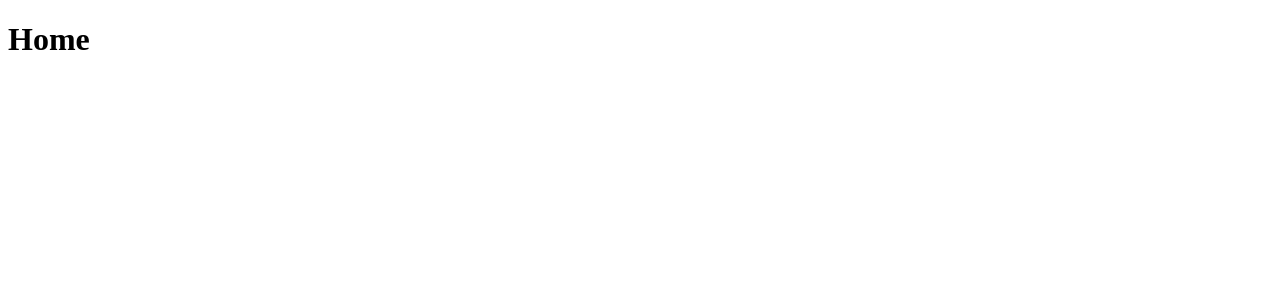
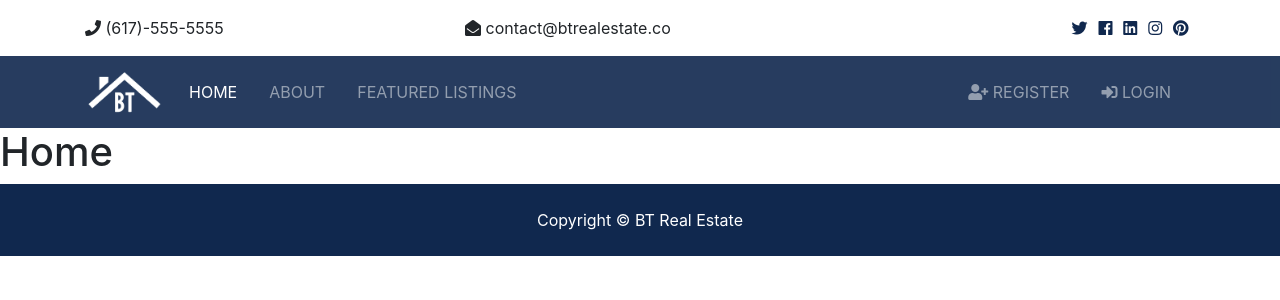
Before and after one commit to chranveer/housing_project_env, a Django app: page / in a window 1280 px wide. Before the commit the part shown is almost empty. Shown: the top 300 px of the page. Run offline with Django 3.2, Linux system fonts and the light colour scheme; some libraries are stand-ins or nearby versions.

Commit message:
Boot strap layout & markup

```diff
--- a/pages/templates/base.html
+++ b/pages/templates/base.html
@@ -1,3 +1,4 @@
+{% load static %}
 <!DOCTYPE html>
 <html lang="en">
 
@@ -5,14 +6,35 @@
     <meta charset="UTF-8">
     <meta name="viewport" content="width=device-width, initial-scale=1.0">
     <meta http-equiv="X-UA-Compatible" content="ie=edge">
+    <!-- Font Awesome -->
+    <link rel="stylesheet" href="{% static '/css/all.css' %}">
+    <!-- Bootstrap -->
+    <link rel="stylesheet" href="{% static '/css/bootstrap.css' %}">
+    <!-- Custom -->
+    <link rel="stylesheet" href="{% static '/css/style.css' %}">
+    <!--Lightbox-->
+    <link rel="stylesheet" href="{% static '/css/style.css' %}">
+
+
     <title>BT Real Estate</title>
 </head>
 
 <body>
-    {% block content %}
-    {% endblock  %}
+<!--Top Bar-->
+{% include 'partials/_topbar.html' %}
+<!--Nav Bar-->
+{% include 'partials/_navbar.html' %}
+<!--Main Conten-->
+{% block content %} {% endblock  %}
+<!-- Footer-->
+<!--Top Bar-->
+{% include 'partials/_footer.html' %}
 
 
+    <script src="{% static 'js/jquery-3.3.1.min.js' %}"></script>
+    <script src="% static 'js/bootstrap.bundle.min.js' %} "></script>
+    <script src="% static 'js/lightbox.min.js' %} "></script>
+    <script src="% static 'js/main.js' %} "></script>
 
 </body>
 
--- /dev/null
+++ b/pages/templates/partials/_footer.html
@@ -0,0 +1,5 @@
+<!-- Footer -->
+  <footer id="main-footer" class="py-4 bg-primary text-white text-center">
+    Copyright &copy;
+    <span class="year"></span> BT Real Estate
+</footer>
--- /dev/null
+++ b/pages/templates/partials/_navbar.html
@@ -0,0 +1,38 @@
+{% load static %}
+<!-- Navbar -->
+  <nav class="navbar navbar-expand-lg navbar-dark bg-primary sticky-top">
+    <div class="container">
+      <a class="navbar-brand" href="index.html">
+        <img src="{% static 'img/logo.png' %}" class="logo" alt="">
+      </a>
+      <button class="navbar-toggler" type="button" data-toggle="collapse" data-target="#navbarNavAltMarkup">
+        <span class="navbar-toggler-icon"></span>
+      </button>
+      <div class="collapse navbar-collapse" id="navbarNavAltMarkup">
+        <ul class="navbar-nav">
+          <li class="nav-item active mr-3">
+            <a class="nav-link" href="index.html">Home</a>
+          </li>
+          <li class="nav-item mr-3">
+            <a class="nav-link" href="about.html">About</a>
+          </li>
+          <li class="nav-item mr-3">
+            <a class="nav-link" href="listings.html">Featured Listings</a>
+          </li>
+        </ul>
+
+        <ul class="navbar-nav ml-auto">
+          <li class="nav-item mr-3">
+            <a class="nav-link" href="register.html">
+              <i class="fas fa-user-plus"></i> Register</a>
+          </li>
+          <li class="nav-item mr-3">
+            <a class="nav-link" href="login.html">
+              <i class="fas fa-sign-in-alt"></i>
+
+              Login</a>
+          </li>
+        </ul>
+      </div>
+    </div>
+  </nav>
--- /dev/null
+++ b/pages/templates/partials/_topbar.html
@@ -0,0 +1,32 @@
+<!-- Top Bar -->
+  <section id="top-bar" class="p-3">
+    <div class="container">
+      <div class="row">
+        <div class="col-md-4">
+          <i class="fas fa-phone"></i> (617)-555-5555
+        </div>
+        <div class="col-md-4">
+          <i class="fas fa-envelope-open"></i> contact@btrealestate.co
+        </div>
+        <div class="col-md-4">
+          <div class="social text-right">
+            <a href="#">
+              <i class="fab fa-twitter"></i>
+            </a>
+            <a href="#">
+              <i class="fab fa-facebook"></i>
+            </a>
+            <a href="#">
+              <i class="fab fa-linkedin"></i>
+            </a>
+            <a href="#">
+              <i class="fab fa-instagram"></i>
+            </a>
+            <a href="#">
+              <i class="fab fa-pinterest"></i>
+            </a>
+          </div>
+        </div>
+      </div>
+    </div>
+  </section>
```
